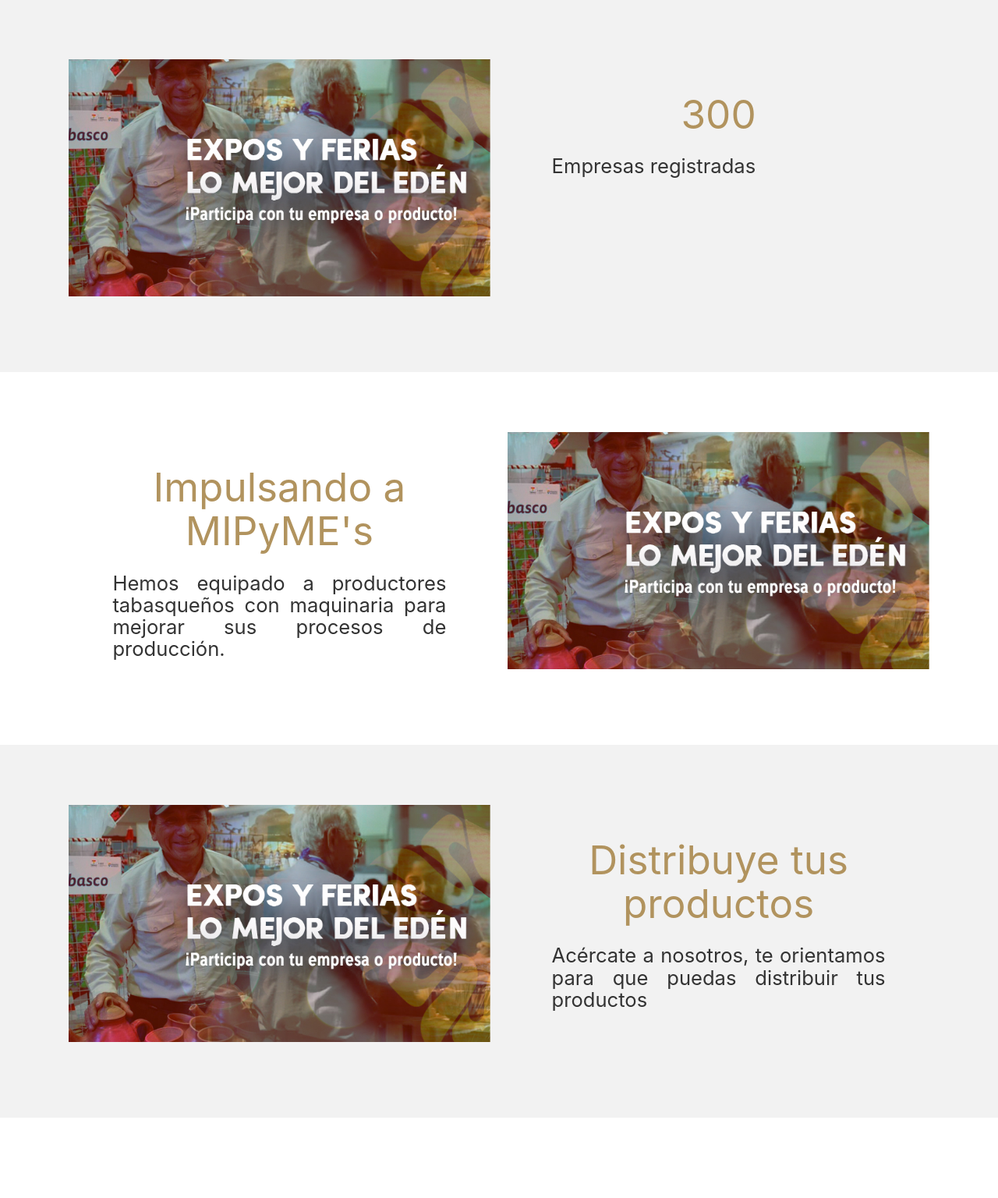
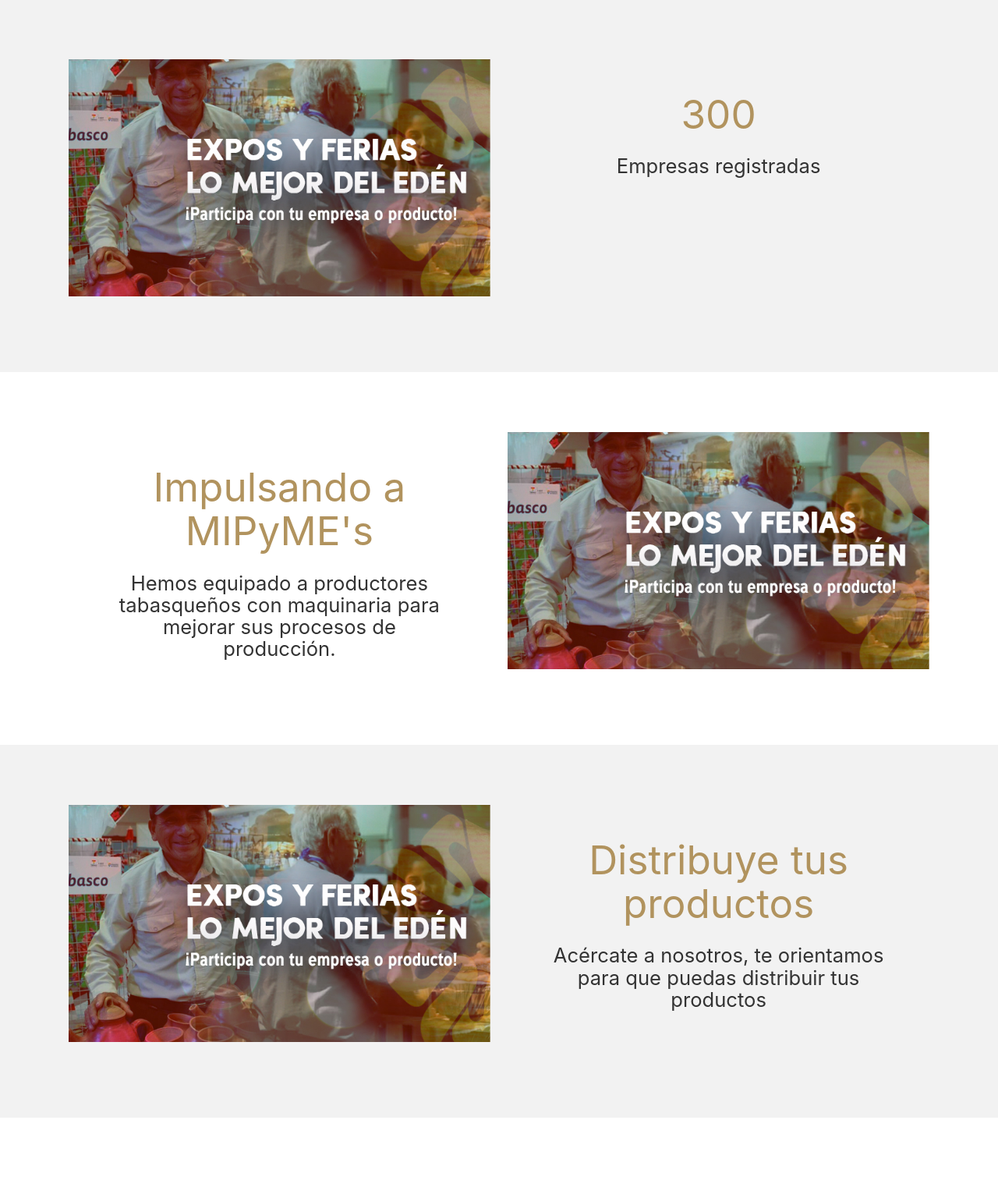
Before and after one commit to deltacastro/esencia_landingpage, a Django app: template templates/home.html in a window 1280 px wide. Shown: the part 801-2337 px from the top of the page at 78% size. Run offline with Django 3.2, Linux system fonts and the light colour scheme; the template is opened without the code that fills it, so the values that code supplies are empty; some libraries are stand-ins or nearby versions.

Commit message:
subtitulo section centreado en la propuesta2

```diff
--- a/static/css/style.css
+++ b/static/css/style.css
@@ -116,7 +116,7 @@ img{
 
 .text-subtitle-section{
     font-size: 2vw;
-    text-align: justify;
+    text-align: center;
 }
 
 .btn-dorado{
--- a/templates/home.html
+++ b/templates/home.html
@@ -85,7 +85,7 @@
 						<div class="col l6 m12 s12 text-section-parent" data-aos="fade-right" data-aos-duration="500"
 							data-aos-easing="ease" data-aos-delay="700">
 							<h1 class="center-align text-header text-title-section">300</h1>
-							<h5 class="center-align text-subtitle-section">Empresas registradas</h5>
+							<h5 class="text-subtitle-section">Empresas registradas</h5>
 						</div>
 					</div>
 				</div>
@@ -157,7 +157,7 @@
 						<div class="col l6 m12 s12 text-section-parent" data-aos="fade-right" data-aos-duration="500"
 							data-aos-easing="ease" data-aos-delay="700">
 							<h1 class="center-align text-header text-title-section">Distribuye tus productos</h1>
-							<h5 class="center-align text-subtitle-section">Acércate a nosotros, te orientamos para que
+							<h5 class="text-subtitle-section">Acércate a nosotros, te orientamos para que
 								puedas distribuir tus
 								productos</h5>
 						</div>
```
